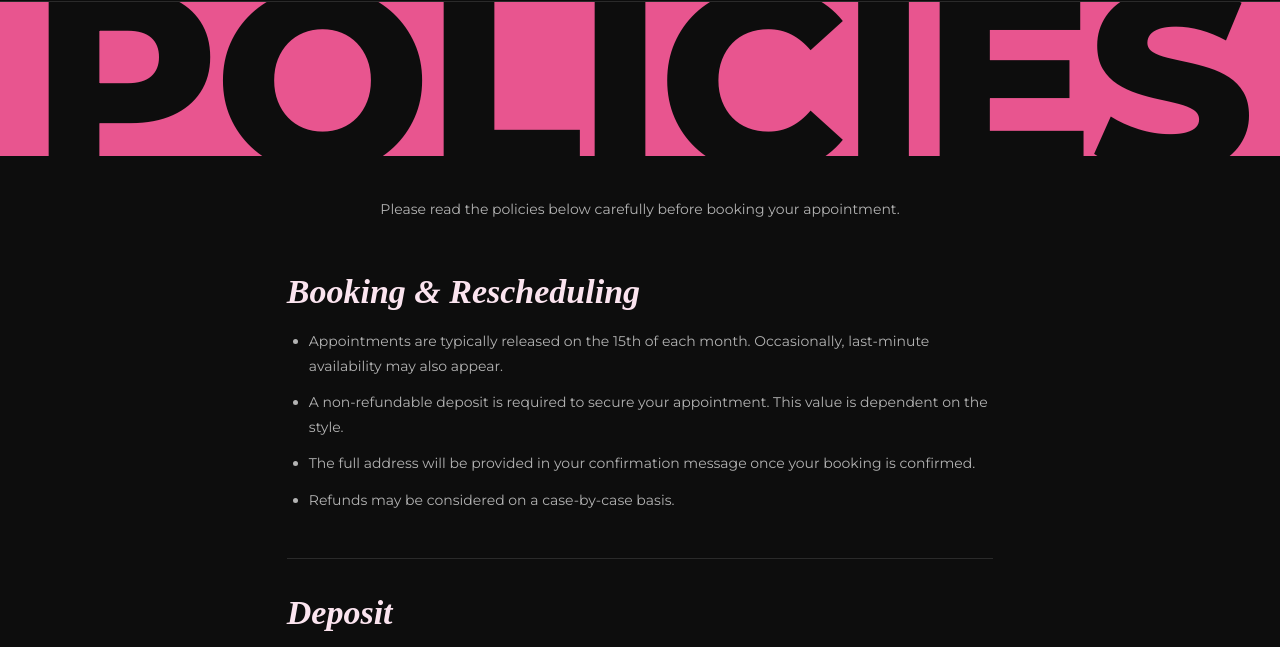
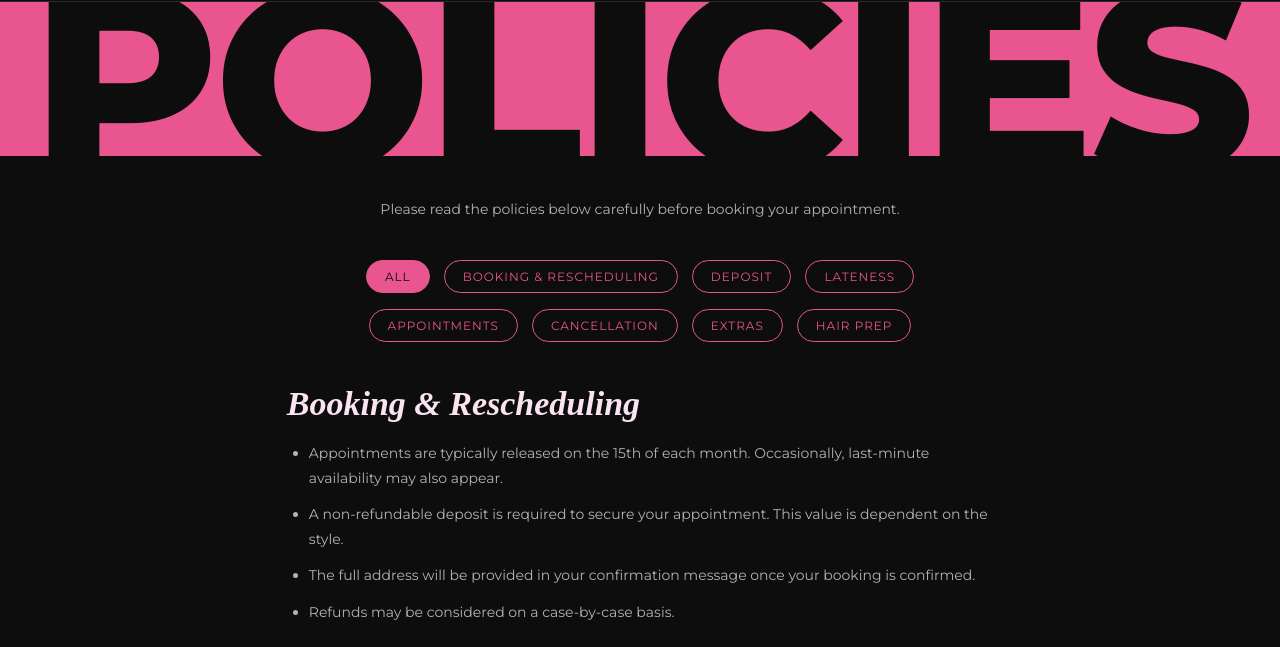
Before and after one commit to llilzizl/les-braid-it-booking, a plain HTML site: page policies.html in a window 1280 px wide. Shown: the part 137-784 px from the top of the page. Drawn offline with Linux system fonts and the light colour scheme; a web font is replaced by a local one.

Commit message:
Add policy filters and update sections for improved navigation and organization

```diff
--- a/assets/css/style.css
+++ b/assets/css/style.css
@@ -909,6 +909,21 @@ section.form-section h2 {
   font-size: 14px;
 }
 
+.policy-filters {
+  display: flex;
+  justify-content: center;
+  flex-wrap: wrap;
+  row-gap: 16px;
+  column-gap: 14px;
+  max-width: 860px;
+  margin: 0 auto;
+  padding: 22px 6% 8px;
+}
+
+.policy-filters .tab {
+  padding: 8px 18px;
+}
+
 .policy-layout,
 .hair-prep {
   max-width: 860px;
@@ -919,6 +934,7 @@ section.form-section h2 {
 .policy-section {
   padding: 34px 0;
   border-bottom: 1px solid var(--border);
+  scroll-margin-top: 90px;
 }
 
 .policy-section h1,
@@ -957,6 +973,7 @@ section.form-section h2 {
   padding-bottom: 50px;
   border-top: 1px solid var(--pink);
   background: linear-gradient(180deg, rgba(232, 85, 143, 0.08), transparent 38%);
+  scroll-margin-top: 90px;
 }
 
 .hair-prep-heading {
--- a/assets/js/main.js
+++ b/assets/js/main.js
@@ -360,6 +360,30 @@ infoToggles.forEach(function (btn) {
     });
   }
 
+  /* ---------------- Policies page: filter sections ---------------- */
+  var policyFilterBtns = Array.prototype.slice.call(document.querySelectorAll('.policy-filters .tab[data-filter]'));
+  var policySections = Array.prototype.slice.call(document.querySelectorAll('[data-category]'));
+
+  if (policyFilterBtns.length && policySections.length) {
+    policyFilterBtns.forEach(function (btn) {
+      btn.addEventListener('click', function () {
+        var filterValue = btn.getAttribute('data-filter');
+
+        policyFilterBtns.forEach(function (b) { b.setAttribute('aria-pressed', 'false'); });
+        btn.setAttribute('aria-pressed', 'true');
+
+        policySections.forEach(function (section) {
+          section.hidden = filterValue !== 'all' && section.getAttribute('data-category') !== filterValue;
+        });
+
+        if (filterValue !== 'all') {
+          var target = policySections.filter(function (section) { return section.getAttribute('data-category') === filterValue; })[0];
+          if (target) target.scrollIntoView({ behavior: 'smooth', block: 'start' });
+        }
+      });
+    });
+  }
+
   /* ---------------- Mobile nav toggle ---------------- */
   var navToggle = document.querySelector('.nav-toggle');
   var mainNav = document.querySelector('.main-nav');
--- a/policies.html
+++ b/policies.html
@@ -30,8 +30,19 @@
       <p>Please read the policies below carefully before booking your appointment.</p>
     </section>
 
+    <div class="policy-filters" role="group" aria-label="Filter policies">
+      <button type="button" class="tab" data-filter="all" aria-pressed="true">All</button>
+      <button type="button" class="tab" data-filter="booking-rescheduling" aria-pressed="false">Booking &amp; Rescheduling</button>
+      <button type="button" class="tab" data-filter="deposit" aria-pressed="false">Deposit</button>
+      <button type="button" class="tab" data-filter="lateness" aria-pressed="false">Lateness</button>
+      <button type="button" class="tab" data-filter="appointments" aria-pressed="false">Appointments</button>
+      <button type="button" class="tab" data-filter="cancellation" aria-pressed="false">Cancellation</button>
+      <button type="button" class="tab" data-filter="extras" aria-pressed="false">Extras</button>
+      <button type="button" class="tab" data-filter="hair-prep" aria-pressed="false">Hair Prep</button>
+    </div>
+
     <div class="policy-layout">
-      <section class="policy-section" aria-labelledby="booking-rescheduling-title">
+      <section class="policy-section" data-category="booking-rescheduling" aria-labelledby="booking-rescheduling-title">
         <h1 id="booking-rescheduling-title">Booking &amp; Rescheduling</h1>
         <ul>
           <li>Appointments are typically released on the 15th of each month. Occasionally, last-minute availability may also appear.</li>
@@ -41,7 +52,7 @@
         </ul>
       </section>
 
-      <section class="policy-section" aria-labelledby="deposit-title">
+      <section class="policy-section" data-category="deposit" aria-labelledby="deposit-title">
         <h2 id="deposit-title">Deposit</h2>
         <ul>
           <li>Your deposit will be deducted from the final service price.</li>
@@ -50,7 +61,7 @@
         </ul>
       </section>
 
-      <section class="policy-section" aria-labelledby="late-title">
+      <section class="policy-section" data-category="lateness" aria-labelledby="late-title">
         <h2 id="late-title">Lateness</h2>
         <ul>
           <li>Clients are expected to arrive on time for their appointment.</li>
@@ -59,7 +70,7 @@
         </ul>
       </section>
 
-      <section class="policy-section" aria-labelledby="appointments-title">
+      <section class="policy-section" data-category="appointments" aria-labelledby="appointments-title">
         <h2 id="appointments-title">Appointments</h2>
         <ul>
           <li>Appointments may be rescheduled once, provided the new date is within one month of the original booking.</li>
@@ -67,7 +78,7 @@
         </ul>
       </section>
 
-      <section class="policy-section" aria-labelledby="cancellation-title">
+      <section class="policy-section" data-category="cancellation" aria-labelledby="cancellation-title">
         <h2 id="cancellation-title">Cancellation Policy</h2>
         <ul>
           <li>Appointments can be cancelled up to 48 hours in advance.</li>
@@ -75,7 +86,7 @@
         </ul>
       </section>
 
-      <section class="policy-section" aria-labelledby="extras-title">
+      <section class="policy-section" data-category="extras" aria-labelledby="extras-title">
         <h2 id="extras-title">Extras</h2>
         <ul>
           <li>No plus ones are allowed.</li>
@@ -89,7 +100,7 @@
       </section>
     </div>
 
-    <section class="hair-prep" aria-labelledby="hair-prep-title">
+    <section class="hair-prep" data-category="hair-prep" aria-labelledby="hair-prep-title">
       <div class="hair-prep-heading">
         <p class="policy-kicker">Before your appointment</p>
         <h1 id="hair-prep-title">Hair Prep</h1>
```
